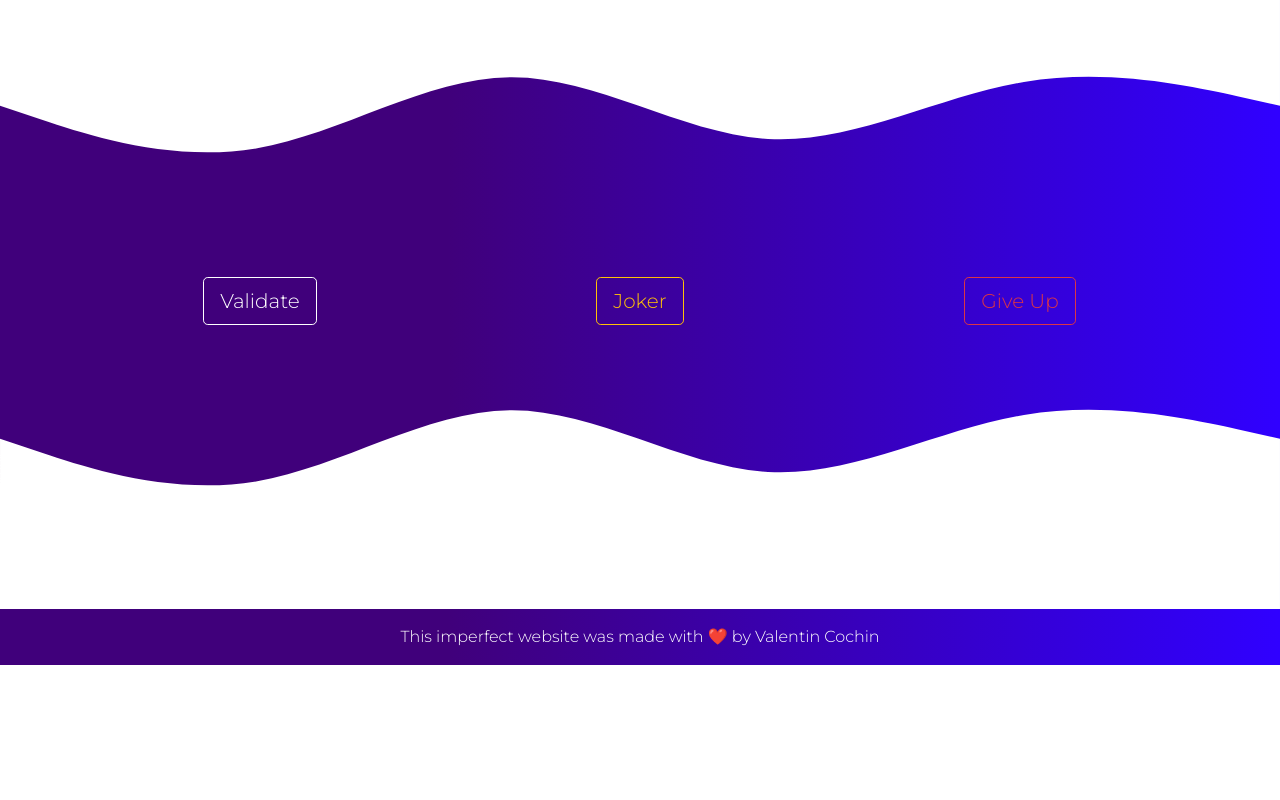
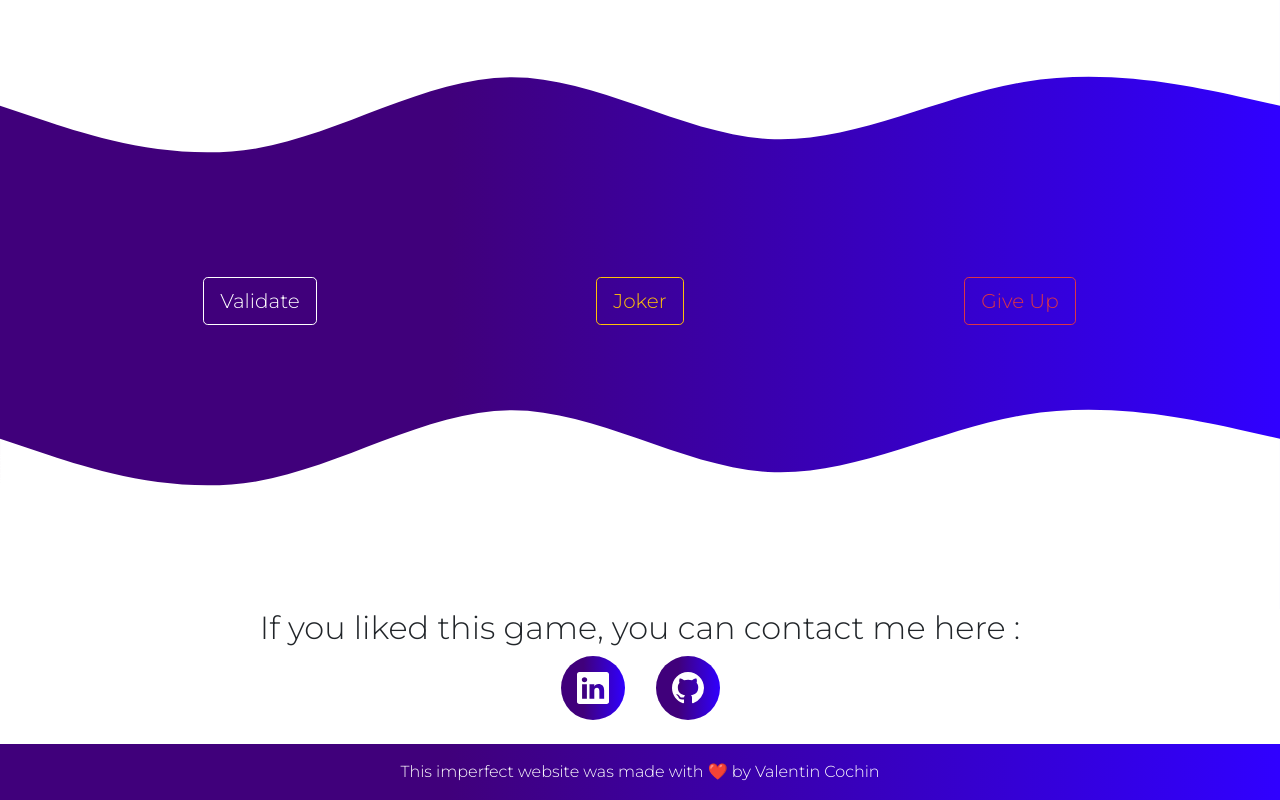
Before and after one commit to valentin-cochin/cda-drapeaux, a plain HTML site: page src/index.html in a window 1280 px wide. Shown: the part 493-1293 px from the top of the page. Before the commit the page ends 1158 px from the top, so only its background shows below. Drawn offline with nearby package versions, Linux system fonts and the light colour scheme.

Commit message:
Add icons

```diff
--- a/src/index.html
+++ b/src/index.html
@@ -111,9 +111,43 @@
             </path>
         </svg>
     </section>
+    <section class="icons">
+        <div class="container">
+            <div class="row justify-content-center text-center">
+                <div class="col col-md-10">
+                    <h2>If you liked this game, you can contact me here :</h2>
+                </div>
+            </div>
+            <div class="row justify-content-center text-center">
+                <div class="col-md-1">
+                    <a href="https://www.linkedin.com/in/valentin-cochin/">
+                        <div class="icon gradient mb-4">
+                            <svg xmlns="http://www.w3.org/2000/svg" width="32" height="32" fill="currentColor"
+                                class="bi bi-linkedin" viewBox="0 0 16 16">
+                                <path
+                                    d="M0 1.146C0 .513.526 0 1.175 0h13.65C15.474 0 16 .513 16 1.146v13.708c0 .633-.526 1.146-1.175 1.146H1.175C.526 16 0 15.487 0 14.854V1.146zm4.943 12.248V6.169H2.542v7.225h2.401zm-1.2-8.212c.837 0 1.358-.554 1.358-1.248-.015-.709-.52-1.248-1.342-1.248-.822 0-1.359.54-1.359 1.248 0 .694.521 1.248 1.327 1.248h.016zm4.908 8.212V9.359c0-.216.016-.432.08-.586.173-.431.568-.878 1.232-.878.869 0 1.216.662 1.216 1.634v3.865h2.401V9.25c0-2.22-1.184-3.252-2.764-3.252-1.274 0-1.845.7-2.165 1.193v.025h-.016a5.54 5.54 0 0 1 .016-.025V6.169h-2.4c.03.678 0 7.225 0 7.225h2.4z" />
+                            </svg>
+                        </div>
+                    </a>
+                </div>
+                <div class="col col-md-1">
+                    <a href="https://github.com/valentin-cochin">
+                        <div class="icon gradient mb-4">
+                            <svg xmlns="http://www.w3.org/2000/svg" width="32" height="32" fill="currentColor"
+                                class="bi bi-github" viewBox="0 0 16 16">
+                                <path
+                                    d="M8 0C3.58 0 0 3.58 0 8c0 3.54 2.29 6.53 5.47 7.59.4.07.55-.17.55-.38 0-.19-.01-.82-.01-1.49-2.01.37-2.53-.49-2.69-.94-.09-.23-.48-.94-.82-1.13-.28-.15-.68-.52-.01-.53.63-.01 1.08.58 1.23.82.72 1.21 1.87.87 2.33.66.07-.52.28-.87.51-1.07-1.78-.2-3.64-.89-3.64-3.95 0-.87.31-1.59.82-2.15-.08-.2-.36-1.02.08-2.12 0 0 .67-.21 2.2.82.64-.18 1.32-.27 2-.27.68 0 1.36.09 2 .27 1.53-1.04 2.2-.82 2.2-.82.44 1.1.16 1.92.08 2.12.51.56.82 1.27.82 2.15 0 3.07-1.87 3.75-3.65 3.95.29.25.54.73.54 1.48 0 1.07-.01 1.93-.01 2.2 0 .21.15.46.55.38A8.012 8.012 0 0 0 16 8c0-4.42-3.58-8-8-8z" />
+                            </svg>
+                        </div>
+                    </a>
+                </div>
+            </div>
+        </div>
+    </section>
     <footer class="gradient">
         <div class="container-fluid text-center">
-            <span>This imperfect website was made with ❤️ by <a href="https://github.com/valentin-cochin">Valentin Cochin</a></span>
+            <span>This imperfect website was made with ❤️ by <a href="https://github.com/valentin-cochin">Valentin
+                    Cochin</a></span>
         </div>
     </footer>
     <script src="https://cdn.jsdelivr.net/npm/bootstrap@5.0.0-beta1/dist/js/bootstrap.bundle.min.js"
--- a/src/style.css
+++ b/src/style.css
@@ -24,6 +24,21 @@ body {
   border-color: #fff; /*set the color you want here*/
 }
 
+.icon {
+  color: #fff;
+  height: 4rem;
+  width: 4rem;
+  font-size: 1.75rem;
+  border-radius: 100%;
+  display: inline-flex;
+  align-items: center;
+  justify-content: center;
+}
+
+.icon:hover{
+  opacity: 0.6;
+}
+
 footer {
   color: #fff;
   font-size: 1rem;
@@ -31,7 +46,12 @@ footer {
   padding: 1rem;
 }
 
-a {
+footer a {
   color: #fff;
   text-decoration: none;
 }
+
+footer a:hover {
+  color: #fff;
+  text-decoration: underline;
+}
```
